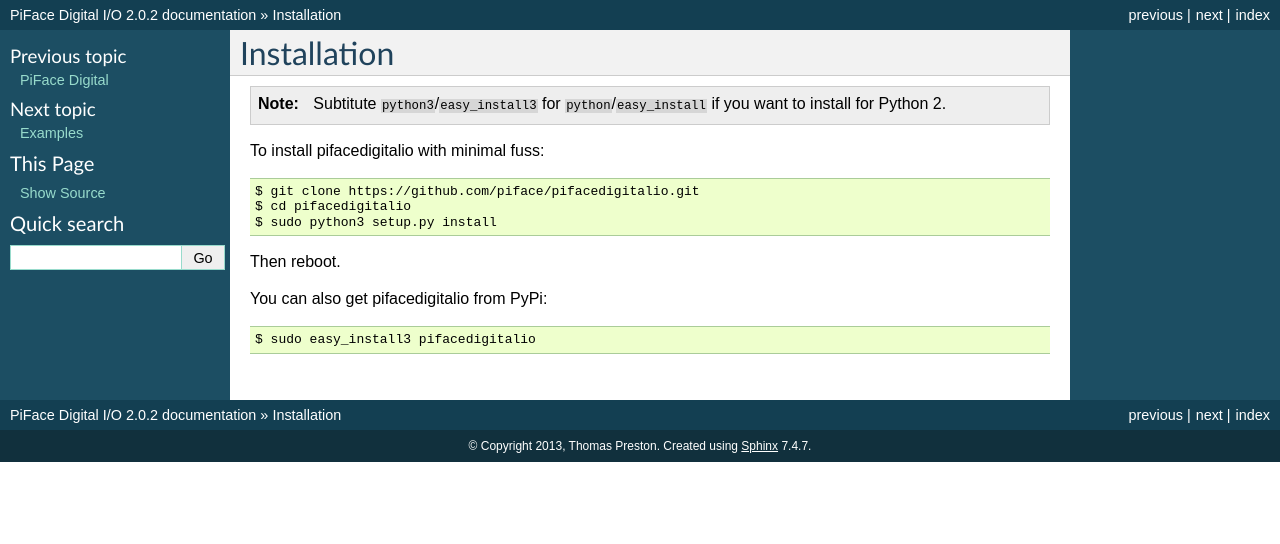
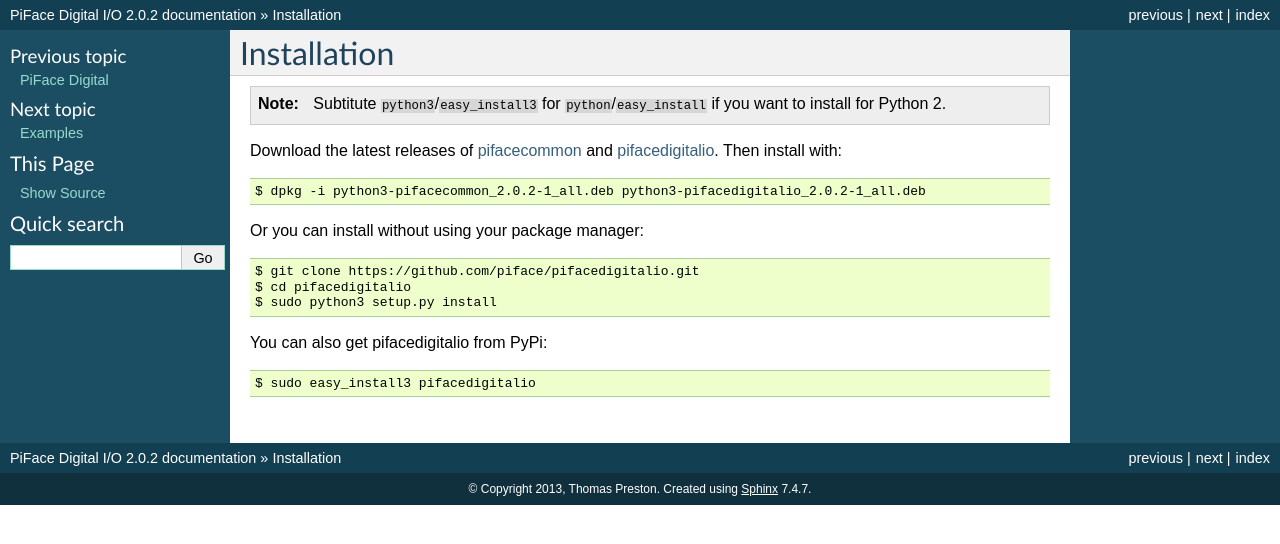
Before and after one commit to piface/pifacedigitalio, a Sphinx documentation site: the page built from docs/installation.rst, in a window 1280 px wide. Shown: the top 544 px of the page. Built offline with Sphinx 7.4.7, drawn with Linux system fonts in a browser that asks for light colours; formulas are drawn with MathJax 3.

Commit message:
updated installation instructions

```diff
--- a/docs/installation.rst
+++ b/docs/installation.rst
@@ -5,14 +5,19 @@
 .. note:: Subtitute ``python3``/``easy_install3`` for
    ``python``/``easy_install`` if you want to install for Python 2.
 
-To install pifacedigitalio with minimal fuss::
+Download the latest releases of
+`pifacecommon <https://github.com/piface/pifacecommon/releases>`_ and
+`pifacedigitalio <https://github.com/piface/pifacedigitalio/releases>`_.
+Then install with::
+
+    $ dpkg -i python3-pifacecommon_2.0.2-1_all.deb python3-pifacedigitalio_2.0.2-1_all.deb
+
+Or you can install without using your package manager::
 
     $ git clone https://github.com/piface/pifacedigitalio.git
     $ cd pifacedigitalio
     $ sudo python3 setup.py install
 
-Then reboot.
-
 You can also get pifacedigitalio from PyPi::
 
     $ sudo easy_install3 pifacedigitalio
```
Also changed, not shown: 1 other file.
